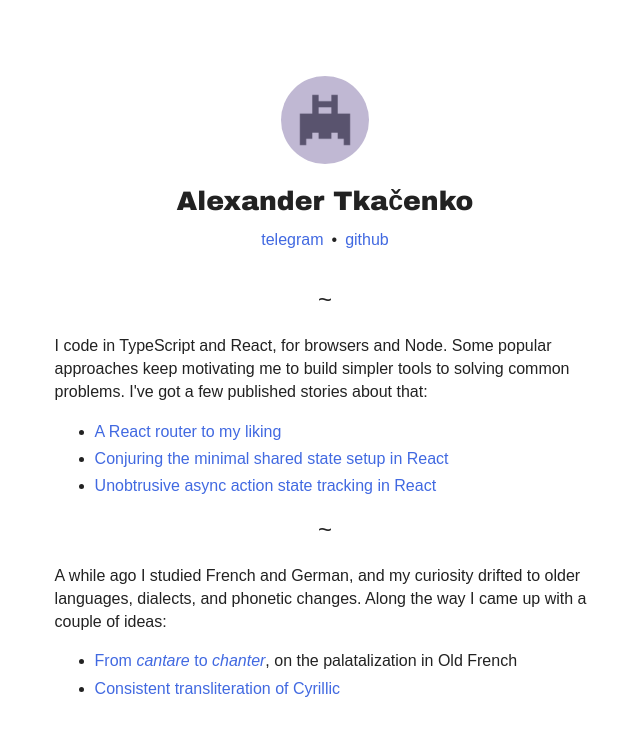
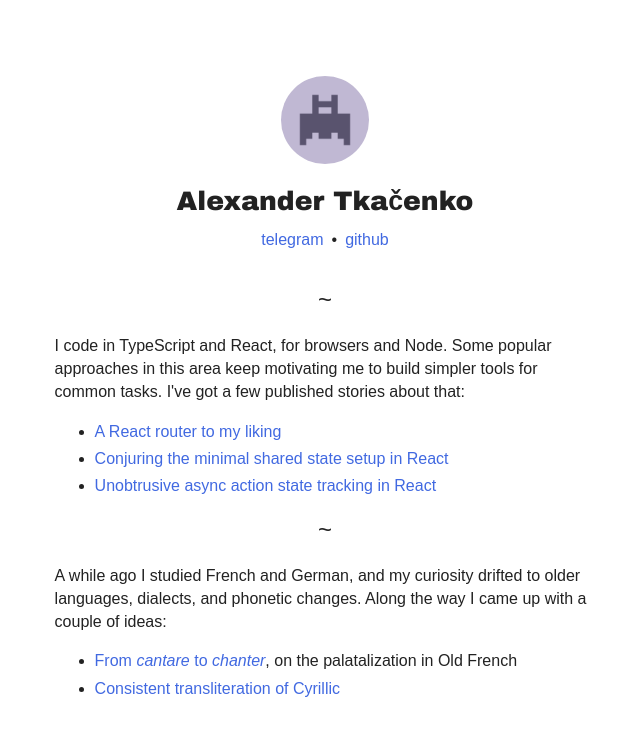
Before and after one commit to axtk/axtk.github.io, a Jekyll site: the page built from index.html, in a window 1280 px wide. Shown: the top 736 px of the page, without its empty margins (315-955 px from the left). Built offline with Jekyll 4.4.1, drawn with Linux system fonts in a browser that asks for light colours.

Commit message:
update index

```diff
--- a/index.html
+++ b/index.html
@@ -20,7 +20,7 @@ layout: index
 
 <p class="sep">~</p>
 
-<p>I code in TypeScript and React, for browsers and Node. Some popular approaches keep motivating me to build simpler tools to solving common problems. I've got a few published stories about that:</p>
+<p>I code in TypeScript and React, for browsers and Node. Some popular approaches in this area keep motivating me to build simpler tools for common tasks. I've got a few published stories about that:</p>
 
 <ul>
     <!--
```
